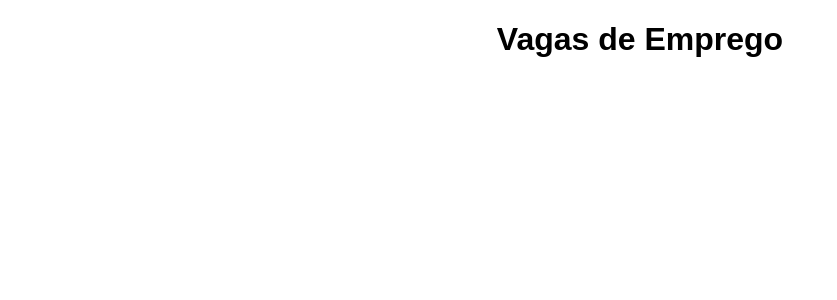
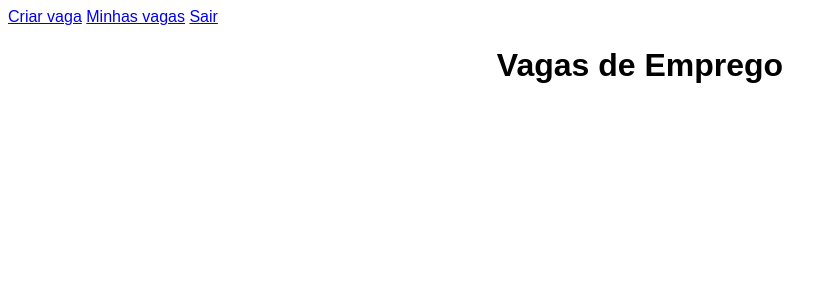
Before and after one commit to marcoshsbosco/BuscaEmprego, a Flask app: page / in a window 1280 px wide. Shown: the top 300 px of the page, without its empty margins (0-837 px from the left). Run offline with Flask 2, Linux system fonts and the light colour scheme; the visitor is signed in with stand-in values (Sample User, id 1); data that the repository does not hold is empty; some libraries are stand-ins or nearby versions.

Commit message:
implementada barra de navegação

```diff
--- a/main.py
+++ b/main.py
@@ -18,7 +18,7 @@ def manutencao_front():
 
 @app.route("/", methods=["GET"])
 def listar_vagas_front():
-    return render_template("listar_vagas.html", data=banco.vagas_resumidas())
+    return render_template("listar_vagas.html", data={"vagas": banco.vagas_resumidas(), "usuario": None if "usuario" not in session else session["usuario"]})
 
 
 @app.route("/criarvaga", methods=["GET"])
@@ -119,7 +119,7 @@ def logout():
     if "usuario" in session:
         del session["usuario"]
 
-    return redirect("http://boscola.ddns.net:5000/")
+    return "OK", 200
 
 
 if __name__ == '__main__':
--- a/templates/listar_vagas.html
+++ b/templates/listar_vagas.html
@@ -7,6 +7,16 @@
     <script src="//ajax.googleapis.com/ajax/libs/jquery/1.9.1/jquery.min.js"></script>
   </head>
   <body>
+    <div class="top_nav">
+      {% if data["usuario"] %}
+      <a class="tab" href="http://boscola.ddns.net:5000/criarvaga">Criar vaga</a>
+      <a class="tab" href="http://boscola.ddns.net:5000/manutencao">Minhas vagas</a>
+      <a class="tab" href="http://boscola.ddns.net:5000/logout">Sair</a>
+      {% else %}
+      <a class="tab" href="http://boscola.ddns.net:5000/login">Login</a>
+      {% endif %}
+    </div>
+
     <h1>Vagas de Emprego</h1>
     <div id="vagas"></div>
     <script>
--- a/templates/logout.html
+++ b/templates/logout.html
@@ -18,7 +18,11 @@
 
 			xhr.send()
 
-			window.location.replace("http://boscola.ddns.net:5000");
+			xhr.onreadystatechange = () => {
+				if (xhr.readyState === 4) {
+					window.location.href = "http://boscola.ddns.net:5000";
+				}
+			}
 		}
 	</script>
 </body>
--- a/templates/manutencao.html
+++ b/templates/manutencao.html
@@ -5,7 +5,12 @@
     <title>Manutenção de Vagas</title>
     <link rel="stylesheet" href="/static/manutencao.css">
   </head>
+
   <body>
+    <div class="top_nav">
+      <a class="tab" href="http://boscola.ddns.net:5000/">Voltar</a>
+    </div>
+
     <h1>Minhas Vagas</h1>
     <table id="vagas">
       <thead>
```
